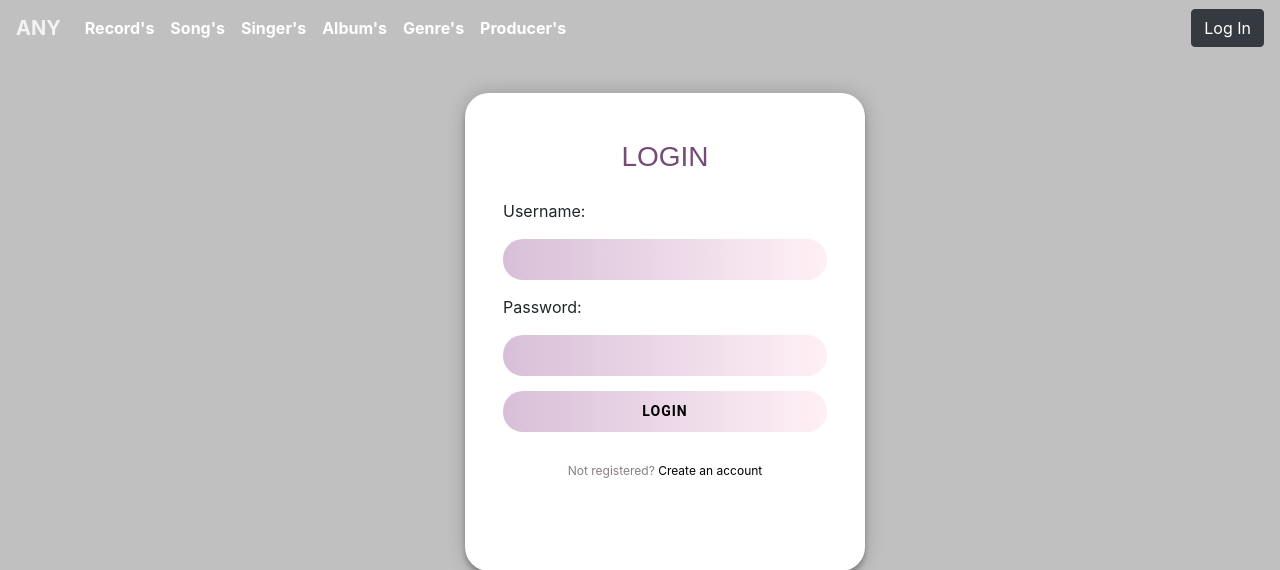
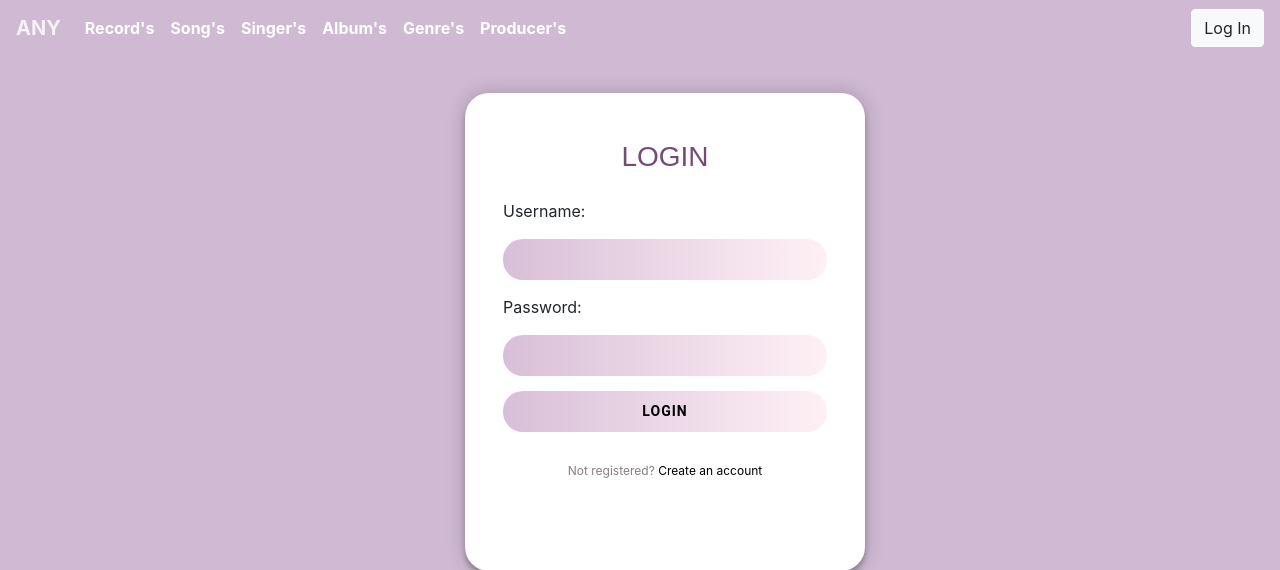
Before and after one commit to yullinisia/FINAL, a Django app: template templates/registration/login.html in a window 1280 px wide. Shown: the top 570 px of the page. Run offline with Django 3.2, Linux system fonts and the light colour scheme; the template is opened without the code that fills it, so the values that code supplies are empty, except form fields; tables that the repository leaves empty hold one stand-in row (values such as "Sample post"); form fields are guessed from the names that the template uses; some libraries are stand-ins or nearby versions.

Commit message:
changed bg color

```diff
--- a/templates/registration/login.html
+++ b/templates/registration/login.html
@@ -13,7 +13,7 @@
     <link rel="stylesheet" href="{% static 'css/styles.css' %}">
 </head>
 
-<body style="background-color: silver;">
+<body style="background-color: #cfb9d3;">
     <nav class="navbar navbar-expand-sm navbar-custom">
         <a class="navbar-brand" href="#"><b>ANY</b></a>
         <div class="collapse navbar-collapse" id="navbarNav">
@@ -29,12 +29,12 @@
             <div>
                 {% if user.is_authenticated %}
                 <b style="color: silver">| Hello, {{ user.get_username }} - </b>
-                <a type="button" class="btn btn-dark" href="{% url 'logout' %}?next={{ request.path }}">Log Out</a>
+                <a type="button" class="btn btn-light" href="{% url 'logout' %}?next={{ request.path }}">Log Out</a>
                 {% else %}
                 {% if 'login' in request.path %}
-                <a  type="button" class="btn btn-dark" href="{% url 'login' %}?next={{ '/' }}">Log In</a>
+                <a  type="button" class="btn btn-light" href="{% url 'login' %}?next={{ '/' }}">Log In</a>
                 {% else %}
-                <a  type="button" class="btn btn-dark" href="{% url 'login' %}?next={{ request.path }}">Log In</a>
+                <a  type="button" class="btn btn-light" href="{% url 'login' %}?next={{ request.path }}">Log In</a>
                 {% endif %}
                 {% endif %}
             </div>
```
Also changed, not shown: song/templates/registration.html (+1 -7 lines).
